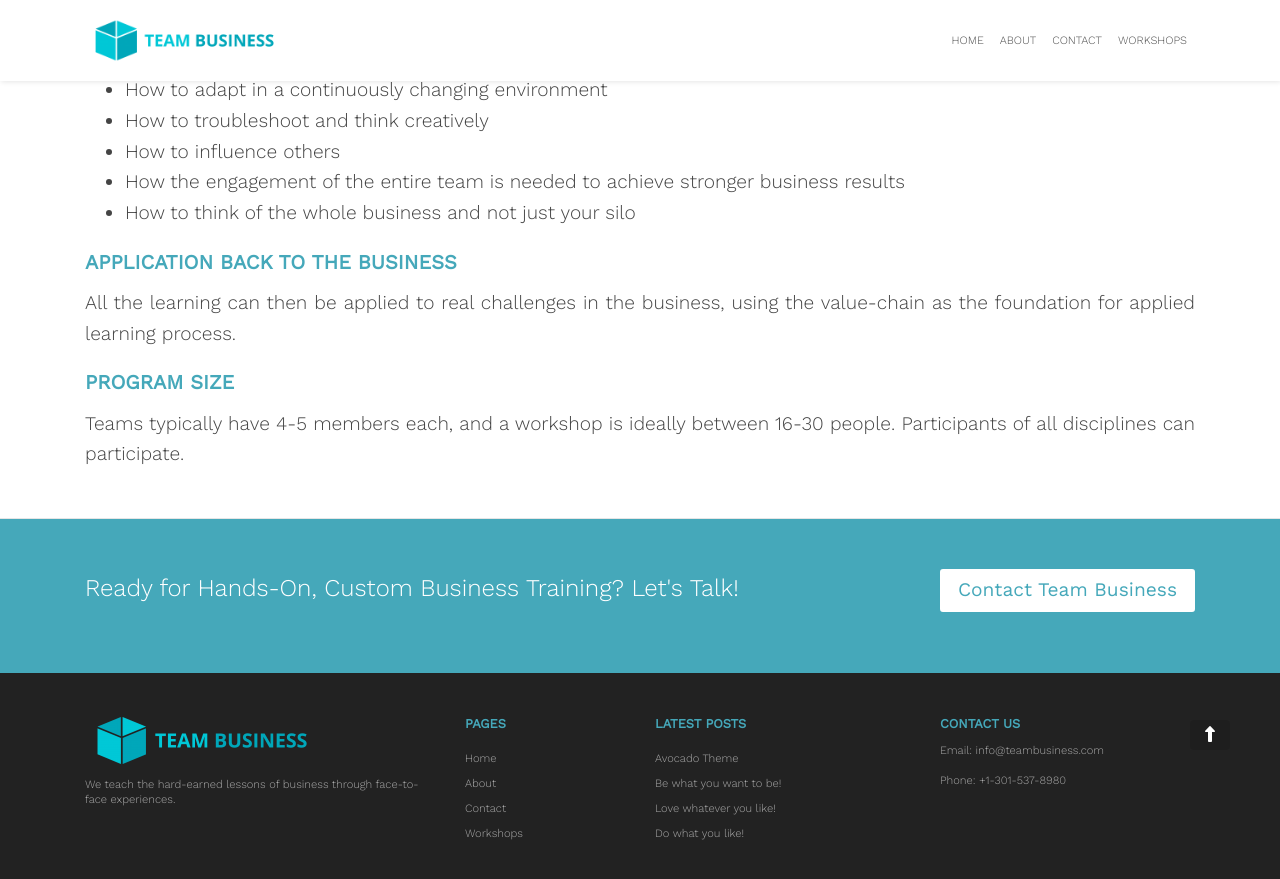
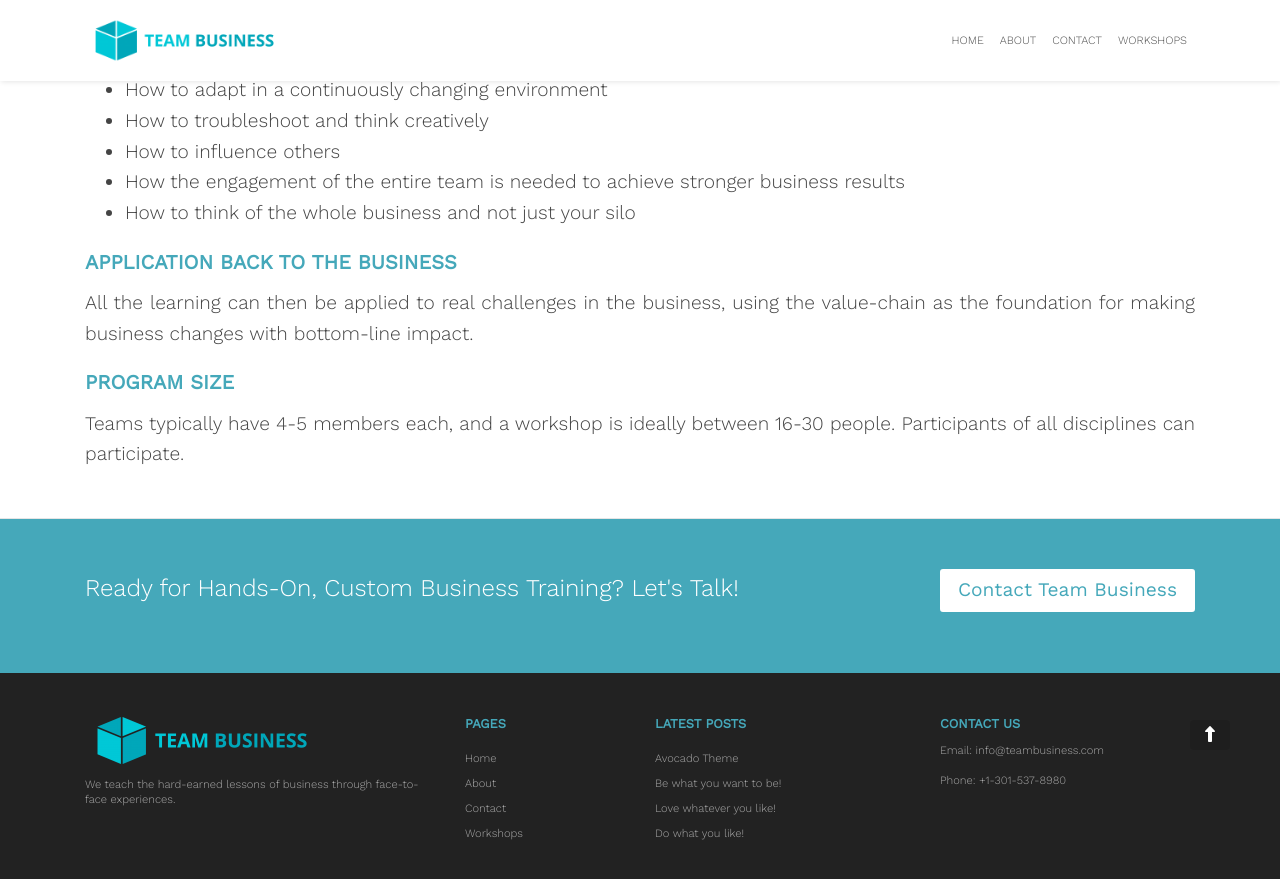
Before and after one commit to zac-heisey/team-business, a Jekyll site: the page built from _pages/box.md, in a window 1280 px wide and 900 px high, scrolled down 3299 px. Shown: the top 879 px of the window. Built offline with Jekyll 4.4.1, drawn with Linux system fonts in a browser that asks for light colours; nearby versions of some CDN libraries.

Commit message:
Update from Forestry.io Lara Azzam updated _pages/box.md

```diff
--- a/_pages/box.md
+++ b/_pages/box.md
@@ -58,7 +58,7 @@ Everyone is challenged to participate in the fun and competitive production and
 
 ### APPLICATION BACK TO THE BUSINESS
 
-All the learning can then be applied to real challenges in the business, using the value-chain as the foundation for applied learning process.
+All the learning can then be applied to real challenges in the business, using the value-chain as the foundation for making business changes with bottom-line impact.
 
 ### PROGRAM SIZE
 
```
